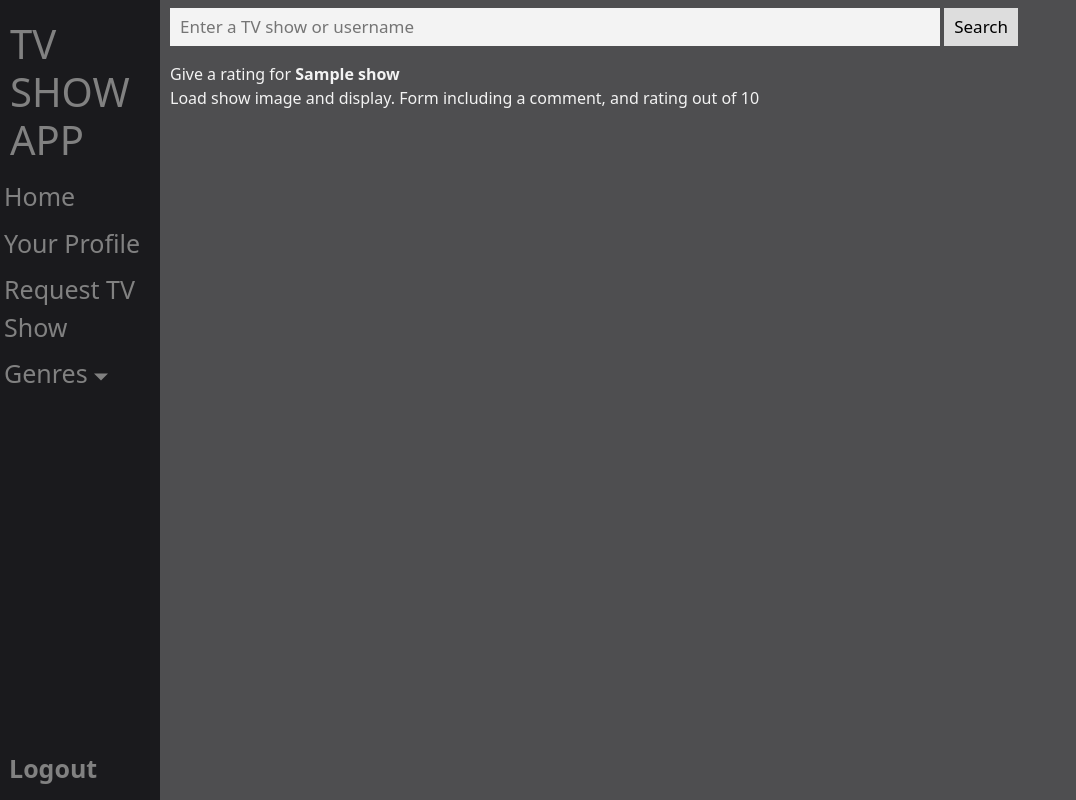
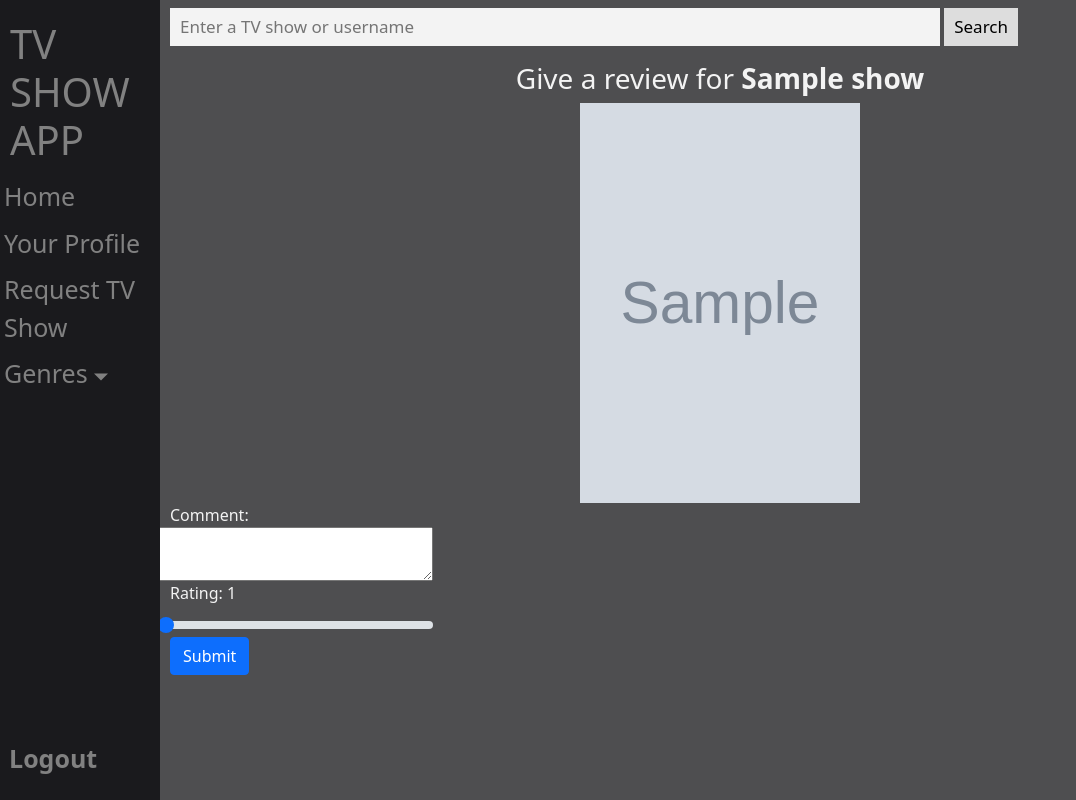
Before and after one commit to FinlayEarsman/TVShowApp, a Django app: page /TVShowApp/show/1/add-rating/ in a window 1280 px wide. Shown: the whole page, without its empty margins (0-1076 px from the left). Run offline with Django 3.2, Linux system fonts and the light colour scheme; a user stored in the database is signed in; tables that the repository leaves empty hold one stand-in row (values such as "Sample post"); grey boxes marked "Sample" are stand-in pictures.

Commit message:
add review + more styling

```diff
--- a/TVShowApp/forms.py
+++ b/TVShowApp/forms.py
@@ -1,7 +1,8 @@
 from django import forms
-from TVShowApp.models import Genre
+from django.contrib.postgres.forms import RangeWidget
+from django.forms import NumberInput, Textarea
+from TVShowApp.models import Genre, Review
 from django.contrib.auth.models import User
-from django.core.validators import MaxValueValidator, MinValueValidator
 
 
 class GenreForm(forms.ModelForm):
@@ -14,20 +15,27 @@ class GenreForm(forms.ModelForm):
         model = Genre
         fields = ('name',)
 
+
 class UserForm(forms.ModelForm):
     password = forms.CharField(widget=forms.PasswordInput())
+
     class Meta:
         model = User
-        fields = ('username','email','password',)
+        fields = ('username', 'email', 'password',)
+
 
 class ShowForm(forms.ModelForm):
     title = forms.CharField(max_length=100,
-                           help_text="Please enter the titke of the show.")
+                            help_text="Please enter the title of the show.")
     year = forms.IntegerField(help_text="Please enter the year of the show.")
     photo = forms.ImageField(help_text="Please upload a photo for the show.")
     avg_rating = forms.FloatField(help_text="Please enter the rate of the show.")
 
 
 class ReviewForm(forms.ModelForm):
-    comment = forms.CharField(max_length=500)
-    rating = forms.IntegerField(validators=[MinValueValidator(1), MaxValueValidator(100)])
+    comment = forms.CharField(widget=Textarea(attrs={'rows': '2', 'cols': '30'}), label="Comment:")
+    rating = forms.IntegerField(widget=forms.NumberInput(attrs={'type': 'range', 'step': 1, 'max': 10, 'min': 1}))
+
+    class Meta:
+        model = Review
+        fields = ('comment', 'rating')
--- a/TVShowApp/models.py
+++ b/TVShowApp/models.py
@@ -8,9 +8,9 @@ class Genre(models.Model):
     name = models.CharField(max_length=50, unique=True)
     slug = models.SlugField(unique=True)
 
-    def save(self,*args, **kwargs):
+    def save(self, *args, **kwargs):
         self.slug = slugify(self.name)
-        super(Genre, self).save(*args,**kwargs)
+        super(Genre, self).save(*args, **kwargs)
 
     def __str__(self):
         return self.name
@@ -33,6 +33,7 @@ class Belonging(models.Model):
     def __str__(self):
         return f"{self.show}({self.genre})"
 
+
 class Review(models.Model):
     show = models.ForeignKey(Show, on_delete=models.CASCADE)
     user = models.ForeignKey(User, on_delete=models.CASCADE)
--- a/TVShowApp/views.py
+++ b/TVShowApp/views.py
@@ -1,10 +1,9 @@
 from django.shortcuts import render, redirect, reverse, Http404
 from django.http import HttpResponse
 from .models import Genre, Show, Belonging, Review
-from .forms import GenreForm, UserForm
+from .forms import GenreForm, UserForm, ReviewForm
 from django.contrib.auth import login, logout, authenticate
 from django.contrib.auth.decorators import login_required
-from django.views.decorators.csrf import csrf_exempt
 from django.contrib import messages
 from django.contrib.auth.models import User
 
@@ -28,7 +27,7 @@ def tv_show(request, show_id):
         genres.append(Genre.objects.get(name=belonging.genre))
     context_dict['show'] = show
     context_dict['reviews'] = reviews
-    context_dict['genres'] = genres
+    context_dict['show_genres'] = genres
     return render(request, 'TVShowApp/tv_show.html', context=context_dict)
 
 
@@ -48,13 +47,20 @@ def show_genre(request, genre_name_slug):
     return render(request, 'TVShowApp/genre.html', context=context_dict)
 
 
-@login_required
 def new_rating(request, show_id):
-
-    context_dict = {}
     show = Show.objects.get(id=show_id)
-    context_dict['show'] = show
-    return render(request, 'TVShowApp/add_rating.html', context=context_dict)
+    if request.method == 'POST':
+        form = ReviewForm(request.POST)
+        if form.is_valid():
+            review = Review(show=show, comment=form.cleaned_data['comment'], rating=form.cleaned_data['rating'], user=request.user)
+            review.save()
+            return redirect(reverse("TVShowApp:index"))
+        else:
+            print(form.errors)
+    else:
+        form = ReviewForm()
+        context_dict = {'show': show, 'form': form}
+        return render(request, 'TVShowApp/add_rating.html', context=context_dict)
 
 
 def request_show(request):
@@ -106,8 +112,7 @@ def sign_up(request):
     else:
         user_form = UserForm()
 
-    return render(request, 'TVShowApp/sign_up.html', context={'user_form': user_form,
-                                                              'registered': registered})
+    return render(request, 'TVShowApp/sign_up.html', context={'user_form': user_form, 'registered': registered})
 
 
 def search_results(request):
@@ -138,9 +143,8 @@ def user_logout(request):
 
 @login_required
 def add_genres(request):
-    # # if user is login and admin
+    # if user is login and admin
     if request.user.is_superuser:
-        # A HTTP POST?
         if request.method == "POST":
             form = GenreForm(request.POST)
             # Have we been provided with a valid form?
--- a/static/css/TVShowApp.css
+++ b/static/css/TVShowApp.css
@@ -83,11 +88,10 @@ a:active {
 .log_buttons {
     position: fixed;
     left: 5px;
-    bottom: 10px;
+    bottom: 20px;
     display: block;
     z-index: 1;
 }
-
 
 .sidebar-wrapper {
     height: 100%;
@@ -143,3 +155,7 @@ a[data-bs-toggle="collapse"] {
     transform: translateY(50%);
     color: #818181;
 }
+
+.row {
+    display: block;
+}
--- a/templates/TVShowApp/add_rating.html
+++ b/templates/TVShowApp/add_rating.html
@@ -1,15 +1,45 @@
 {% extends 'TVShowApp/base.html' %}
 {% load static %}
+
 {% block title_block %}
-Add Rating
+Review {{ show.title }}
 {% endblock %}
 
 {% block header_block %}
+
 {% endblock %}
 
 
 {% block body_block %}
-Give a rating for <strong>{{show.title}}</strong> </br>
-Load show image and display.
-Form including a comment, and rating out of 10
+
+<div class="review-title d-flex justify-content-center">
+    <h3>Give a review for <strong>{{show.title}}</strong></h3>
+</div>
+<div class="row">
+    <div class="col-sm d-flex justify-content-center">
+        <img src="/media/{{show.photo}}" width="280" height="400">
+    </div>
+</div>
+<form method="post" class="review-form" action="{% url 'TVShowApp:new_rating' show.id %}">
+    {% csrf_token %}
+
+        {% for field in form.visible_fields %}
+        <div class="row w-25 align-items-center">
+            {% if field.field.widget.input_type == 'range' %}
+            <label for="{{ field.id_for_label }}" class="form-label">Rating:
+                <output id="rating_out" name="rating_out">1</output>
+            </label>
+            <input type="range" id="{{ field.id_for_label }}" name="{{ field.html_name }}" class="form-range align-items-center"
+                   min="1"
+                   max="10" value="0" oninput="rating_out.value = this.value">
+            {% else %}
+            <label>{{field.label}}</label>
+            {{ field }}
+            {% endif %}
+        </div>
+        {% endfor %}
+        <button type="submit" class="btn btn-primary mb-3" name="submit">Submit</button>
+
+</form>
+
 {% endblock %}
--- a/templates/TVShowApp/base.html
+++ b/templates/TVShowApp/base.html
@@ -54,8 +54,6 @@
 </div>
 
 <div class="main">
-    <!-- this should be put at the top far right -->
-
     <div class="searchbar">
         <form method="POST" action="{% url 'TVShowApp:search_results' %}">
             {% csrf_token %}
--- a/templates/TVShowApp/index.html
+++ b/templates/TVShowApp/index.html
@@ -11,7 +11,7 @@ Homepage
 {% block body_block %}
 <h2>Top 5 rated TV shows</h2>
 {% if shows %}
-
+<div class="card-wrapper">
 <div class="card-group">
     {% for show in shows %}
     <div class="card h-100">
@@ -24,7 +24,7 @@ Homepage
     </div>
     {% endfor %}
 </div>
-
+</div>
 {% else %}
 </br>
 Information not available.
--- a/templates/TVShowApp/tv_show.html
+++ b/templates/TVShowApp/tv_show.html
@@ -19,7 +19,7 @@
         <li>Year Released: {{show.year}}</li>
         <li>Average Rating: {{show.avg_rating}}</li>
         <li>
-            {% for genre in genres %}
+            {% for genre in show_genres %}
             <a href="{% url 'TVShowApp:show_genre' genre.slug %}">{{ genre.name }}</a>
             {% endfor %}
         </li>
@@ -43,8 +43,10 @@
     {% endif %}
 </div>
 <div>
+    {% if user.is_authenticated %}
     <form action="{% url 'TVShowApp:new_rating' show.id %}">
         <input type="submit" value="Review This Show"/>
     </form>
+    {% endif %}
 </div>
 {% endblock %}
```
Also changed, not shown: other parts of static/css/TVShowApp.css (+23 -10 lines), templates/TVShowApp/genre.html (+6 -4 lines).
